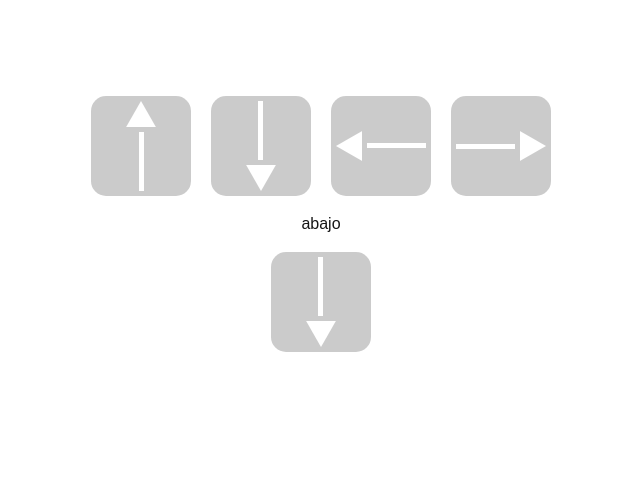
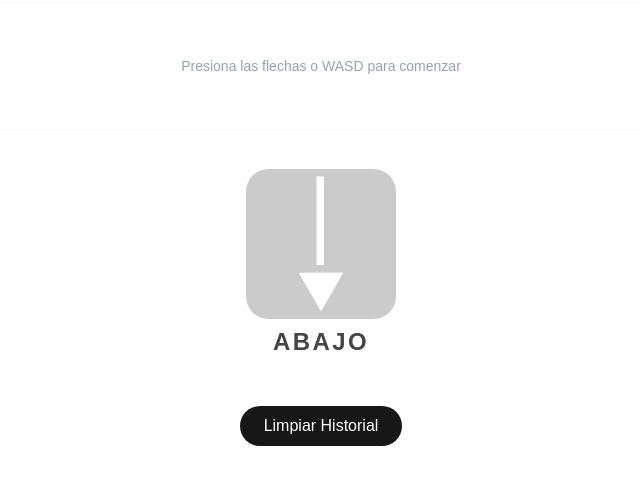
Before and after one commit to MirrowOne/flechas-historia, a Next.js app: page / in a window 1280 px wide. Shown: the part 176-660 px from the top of the page, without its empty margins (319-959 px from the left). Built offline with nearby package versions, Linux system fonts and the light colour scheme.

Commit message:
carrusel de flechas y mejoras generales en estilos

```diff
--- a/src/app/page.tsx
+++ b/src/app/page.tsx
@@ -1,21 +1,10 @@
 "use client";
 import { Arrow } from "@/components/Arrow";
+import { Carousel } from "@/components/Carousel";
 import { useActionDetector } from "@/hooks/useActionDetector";
-import { useEffect, useState } from "react";
 
 export default function Home() {
-  const { action: direction } = useActionDetector();
-
-  const CATCHED_ARROWS = [
-    <Arrow key={1} direction="up" />,
-    <Arrow key={2} direction="down" />,
-    <Arrow key={3} direction="left" />,
-    <Arrow key={4} direction="right" />,
-  ];
-
-  useEffect(() => {
-    console.log("ultima", direction);
-  }, [direction]);
+  const { action: direction, arrows, clearArrows } = useActionDetector();
 
   const getMessage = () => {
     switch (direction) {
@@ -31,11 +20,30 @@ export default function Home() {
   };
 
   return (
-    <div className="flex justify-center items-center h-screen">
-      <div className="flex flex-col items-center gap-4">
-        <section className="flex gap-5">{CATCHED_ARROWS}</section>
-        <p>{getMessage()}</p>
-        <Arrow direction={direction} />
+    <div className="flex justify-center items-center h-screen bg-background text-foreground">
+      <div className="flex flex-col items-center gap-12 w-full max-w-4xl px-4">
+        {/* Top Panel: Carousel */}
+        <section className="w-full flex justify-center">
+          <Carousel arrows={arrows} />
+        </section>
+
+        {/* Main Action Display */}
+        <div className="flex flex-col items-center gap-4">
+          <div className="scale-150 p-4">
+            <Arrow direction={direction} />
+          </div>
+          <p className="text-2xl font-bold uppercase tracking-widest opacity-80">
+            {getMessage()}
+          </p>
+        </div>
+
+        {/* Controls */}
+        <button
+          className="px-6 py-2 bg-foreground text-background rounded-full font-medium hover:opacity-90 transition-opacity active:scale-95"
+          onClick={clearArrows}
+        >
+          Limpiar Historial
+        </button>
       </div>
     </div>
   );
--- /dev/null
+++ b/src/components/Carousel.tsx
@@ -0,0 +1,94 @@
+"use client";
+
+import { useRef, useState, useEffect } from "react";
+import { Arrow } from "./Arrow";
+
+interface CarouselProps {
+  arrows: ArrowDirections[] | null;
+}
+
+const getArrowLabel = (direction: ArrowDirections) => {
+  switch (direction) {
+    case "up":
+      return "Arriba";
+    case "down":
+      return "Abajo";
+    case "left":
+      return "Izquierda";
+    case "right":
+      return "Derecha";
+  }
+};
+
+export const Carousel = ({ arrows }: CarouselProps) => {
+  const scrollContainerRef = useRef<HTMLDivElement>(null);
+  const [isDragging, setIsDragging] = useState(false);
+  const [startX, setStartX] = useState(0);
+  const [scrollLeft, setScrollLeft] = useState(0);
+
+  // Auto-scroll to end when arrows change
+  useEffect(() => {
+    if (scrollContainerRef.current) {
+      scrollContainerRef.current.scrollTo({
+        left: scrollContainerRef.current.scrollWidth,
+        behavior: "smooth",
+      });
+    }
+  }, [arrows]);
+
+  const handleMouseDown = (e: React.MouseEvent) => {
+    if (!scrollContainerRef.current) return;
+    setIsDragging(true);
+    setStartX(e.pageX - scrollContainerRef.current.offsetLeft);
+    setScrollLeft(scrollContainerRef.current.scrollLeft);
+  };
+
+  const handleMouseLeave = () => {
+    setIsDragging(false);
+  };
+
+  const handleMouseUp = () => {
+    setIsDragging(false);
+  };
+
+  const handleMouseMove = (e: React.MouseEvent) => {
+    if (!isDragging || !scrollContainerRef.current) return;
+    e.preventDefault();
+    const x = e.pageX - scrollContainerRef.current.offsetLeft;
+    const walk = (x - startX) * 2; // Scroll-fast
+    scrollContainerRef.current.scrollLeft = scrollLeft - walk;
+  };
+
+  return (
+    <div
+      className="w-full max-w-3xl h-32 overflow-hidden relative cursor-grab active:cursor-grabbing bg-gray-100/5 rounded-xl border border-gray-200/20"
+      onMouseDown={handleMouseDown}
+      onMouseLeave={handleMouseLeave}
+      onMouseUp={handleMouseUp}
+      onMouseMove={handleMouseMove}
+    >
+      <div
+        ref={scrollContainerRef}
+        className="flex items-center h-full overflow-x-auto gap-6 px-6 no-scrollbar select-none"
+        style={{ scrollbarWidth: "none", msOverflowStyle: "none" }}
+      >
+        {arrows?.map((arrow, index) => (
+          <div
+            key={index}
+            className="flex flex-col items-center justify-center min-w-[80px] gap-2 animate-in fade-in zoom-in duration-300"
+          >
+            <Arrow direction={arrow} />
+            <span className="text-xs font-medium text-gray-500 uppercase tracking-wider">
+              {getArrowLabel(arrow)}
+            </span>
+          </div>
+        ))}
+        {(!arrows || arrows.length === 0) && (
+          <div className="w-full text-center text-gray-400 text-sm">
+            Presiona las flechas o WASD para comenzar
+          </div>
+        )}
+      </div>
+    </div>
+  );
+};
--- a/src/hooks/useActionDetector.ts
+++ b/src/hooks/useActionDetector.ts
@@ -1,4 +1,5 @@
 import { useEffect, useState } from "react";
+import { Arrow } from "@/components/Arrow";
 
 const DIRECTIONS = {
   UP: "up",
@@ -8,14 +9,17 @@ const DIRECTIONS = {
 } as const;
 
 export function useActionDetector() {
+  const [arrows, setArrows] = useState<ArrowDirections[] | null>(null);
   const [action, setAction] = useState<ArrowDirections>("down");
 
   useEffect(() => {
     const handleKeyDown = (event: KeyboardEvent) => {
       const key = event.key;
       const action = processKey(key);
+      console.log("action", action);
       if (!action) return;
       setAction(action);
+      catchArrow(action);
     };
 
     document.addEventListener("keydown", handleKeyDown);
@@ -25,7 +29,17 @@ export function useActionDetector() {
     };
   }, []);
 
-  return { action };
+  const catchArrow = (arrow: ArrowDirections) => {
+    if (!arrow) return;
+
+    setArrows((prev) => [...(prev ?? []), arrow]);
+  };
+
+  const clearArrows = () => {
+    setArrows(null);
+  };
+
+  return { action, arrows, clearArrows };
 }
 
 const processKey = (key: string): ArrowDirections => {
```
